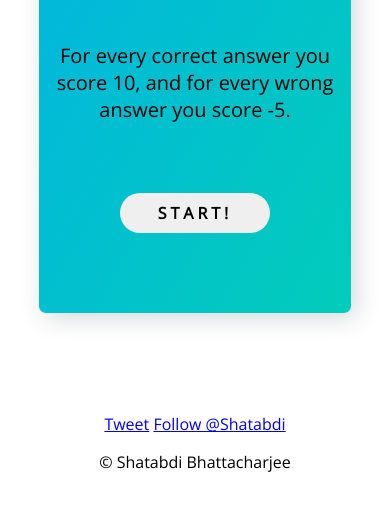
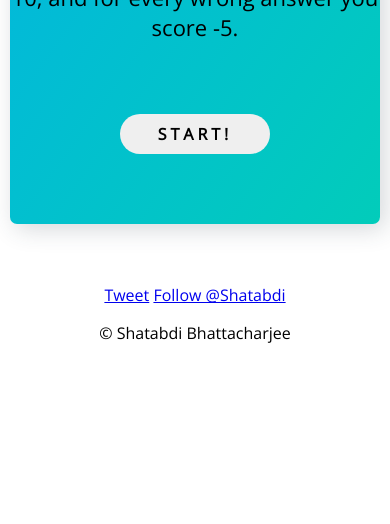
Before and after one commit to shatabdi17/JavaScript_Quiz, a plain HTML site: page index.html in a window 390 px wide. Shown: the part 320-844 px from the top of the page. Drawn offline with nearby package versions, Linux system fonts and the light colour scheme.

Commit message:
added media queries

```diff
--- a/style.css
+++ b/style.css
@@ -135,3 +135,42 @@ footer {
 }
 
 /* MEDIA QUERIES START HERE */
+
+@media (max-width: 940px) {
+    .wrapper {
+        width: 95%;
+    }
+}
+
+@media (max-width: 768px) {
+    .quiz-start-page p {
+        font-size: 18px;
+    }
+}
+
+@media (max-width: 480px) {
+
+    .quiz-start-page {
+        margin-top: 30px;
+        padding: 30px 0 70px 0;
+    }
+    .quiz-start-page p {
+        font-size: 22px;
+    }
+    footer {
+        margin-top: 60px;
+    }
+}
+
+@media (max-width: 320px) {
+    .wrapper {
+        width: 98%;
+    }
+    .quiz-start-page {
+        margin-top: 0;
+        padding: 30px 0 70px 0;
+    }
+    .quiz-start-page p {
+        font-size: 20px;
+    }
+}
```
